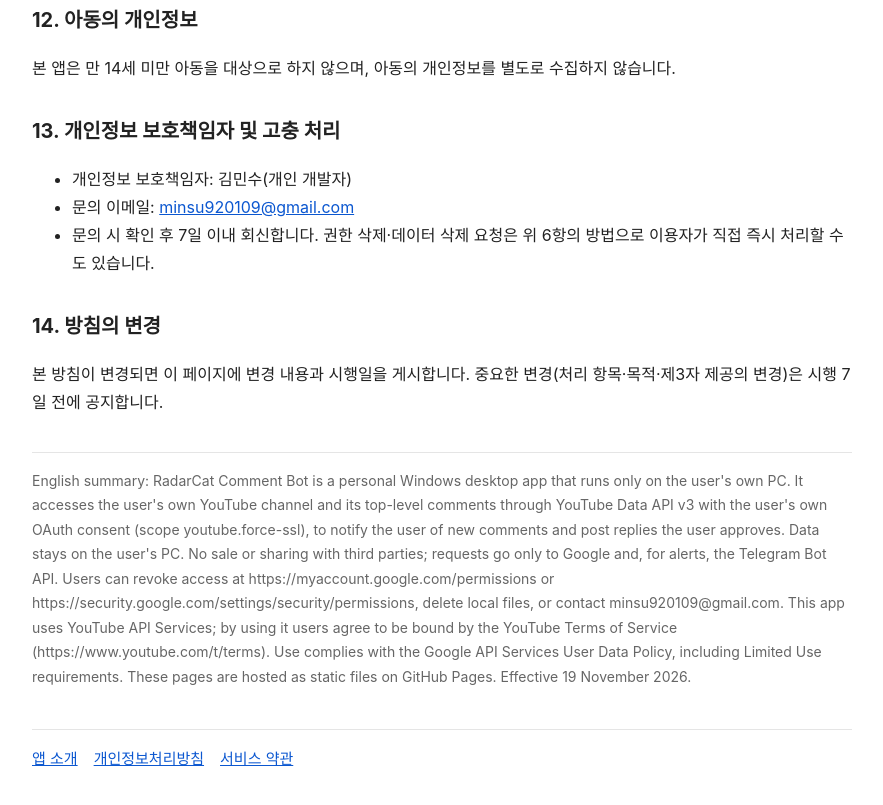
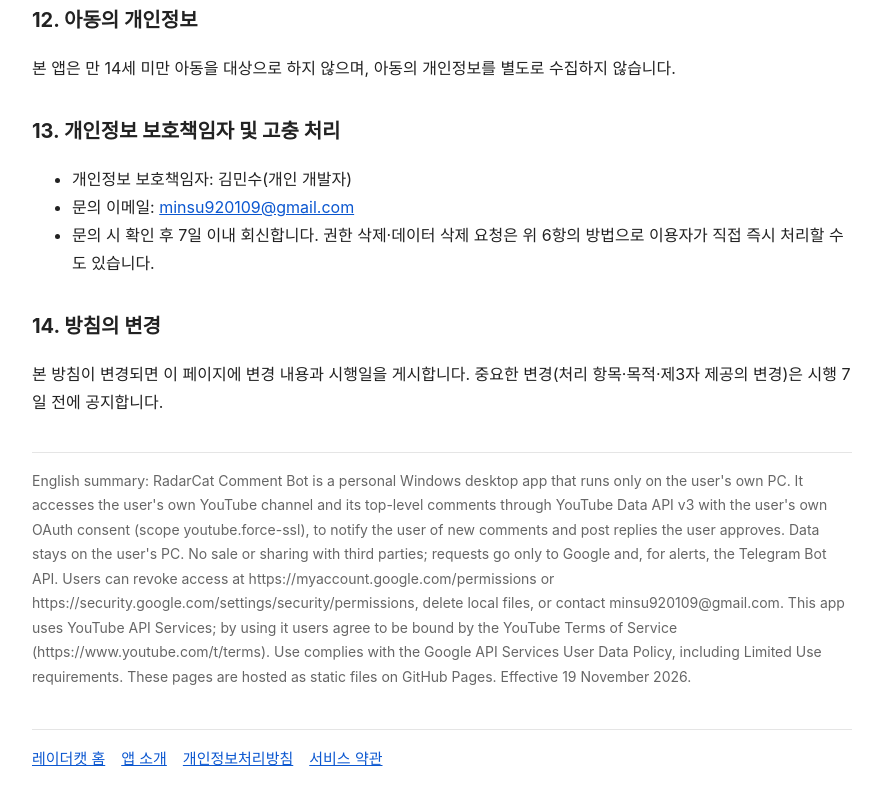
Before and after one commit to minsu920109-hub/minsu920109-hub.github.io, a plain HTML site: page privacy.html in a window 1280 px wide. Shown: the part 3009-3814 px from the top of the page, without its empty margins (198-1081 px from the left). Drawn offline with Linux system fonts and the light colour scheme.

Commit message:
privacy.html 7개 언어 번역 반영 (257)

```diff
--- a/privacy.html
+++ b/privacy.html
@@ -172,7 +172,7 @@
 <p class="foot">English summary: RadarCat Comment Bot is a personal Windows desktop app that runs only on the user's own PC. It accesses the user's own YouTube channel and its top-level comments through YouTube Data API v3 with the user's own OAuth consent (scope youtube.force-ssl), to notify the user of new comments and post replies the user approves. Data stays on the user's PC. No sale or sharing with third parties; requests go only to Google and, for alerts, the Telegram Bot API. Users can revoke access at https://myaccount.google.com/permissions or https://security.google.com/settings/security/permissions, delete local files, or contact minsu920109@gmail.com. This app uses YouTube API Services; by using it users agree to be bound by the YouTube Terms of Service (https://www.youtube.com/t/terms). Use complies with the Google API Services User Data Policy, including Limited Use requirements. These pages are hosted as static files on GitHub Pages. Effective 19 November 2026.</p>
 
 <div class="nav">
-  <a href="index.html">앱 소개</a><a href="privacy.html">개인정보처리방침</a><a href="terms.html">서비스 약관</a>
+  <a href="index.html">레이더캣 홈</a><a href="comment-bot.html">앱 소개</a><a href="privacy.html">개인정보처리방침</a><a href="terms.html">서비스 약관</a>
 </div>
 
 </div>
```
